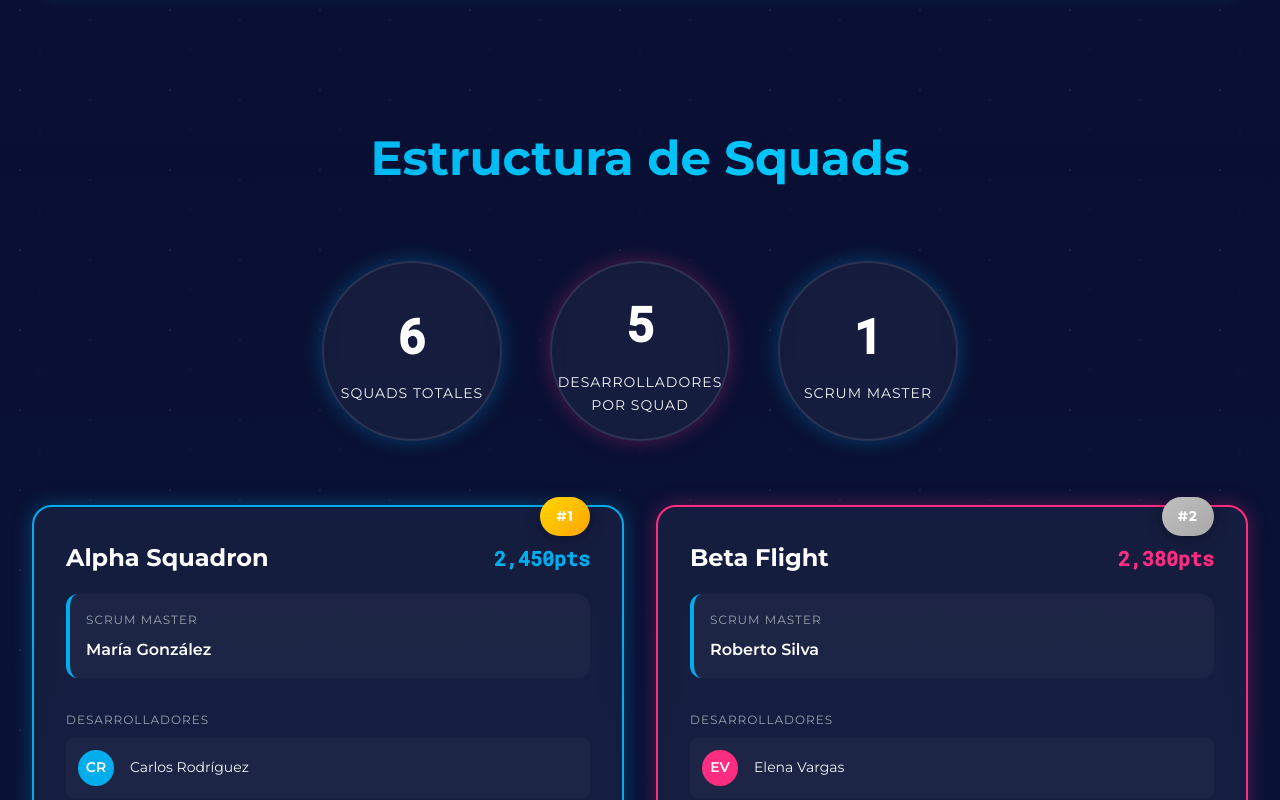
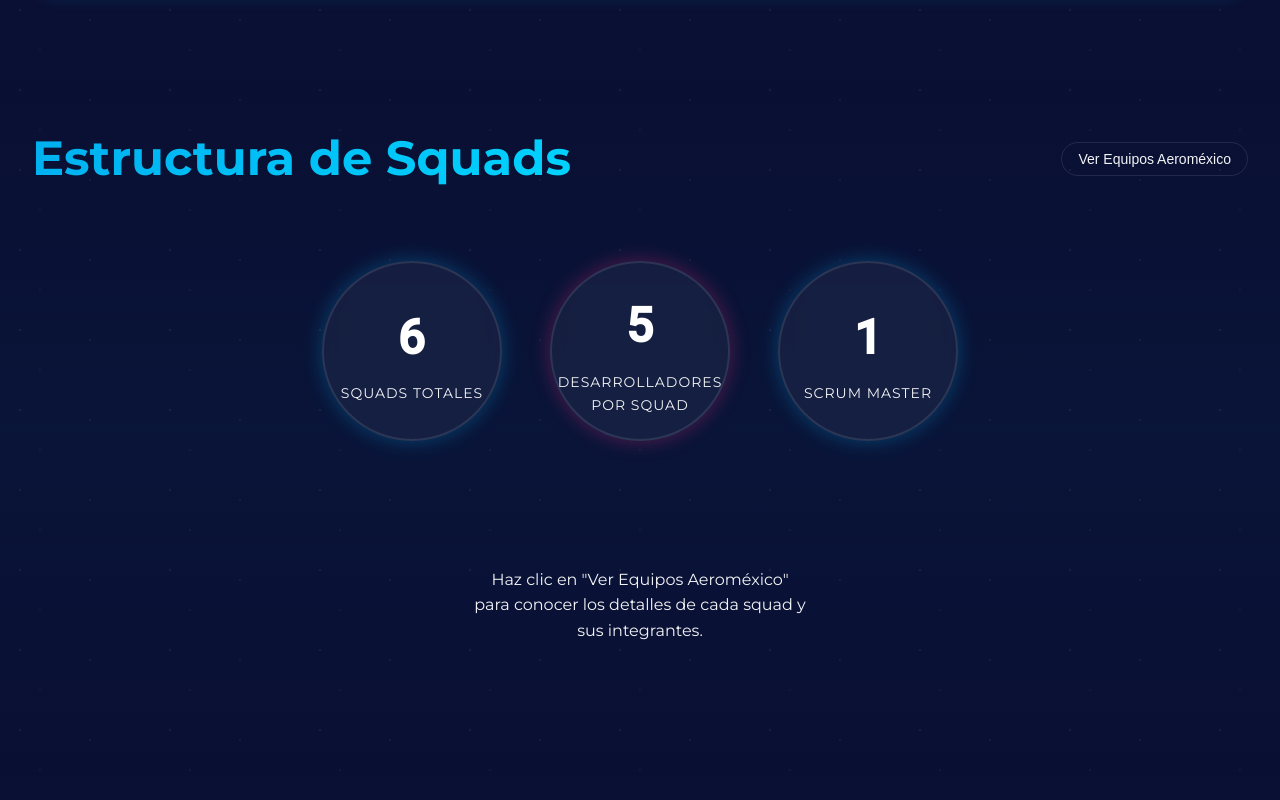
Before and after one commit to PedroAbaonza/am-ia-league2025, an Angular app in the folder am-ia-league/: page / in a window 1280 px wide. Shown: the part 4500-5300 px from the top of the page. Built offline with nearby package versions, Linux system fonts and the light colour scheme.

Commit message:
Squads ver detalles

```diff
--- a/am-ia-league/src/app/components/squads-overview/squads-overview.component.html
+++ b/am-ia-league/src/app/components/squads-overview/squads-overview.component.html
@@ -1,6 +1,11 @@
 <section class="squads-overview">
   <div class="container">
-    <h2 class="section-title gradient-text">Estructura de Squads</h2>
+    <div class="section-header">
+      <h2 class="section-title gradient-text">Estructura de Squads</h2>
+      <button class="details-toggle-btn" (click)="toggleSquadsDetails()">
+        {{ showSquadsDetails ? 'Ocultar' : 'Ver' }} Equipos Aeroméxico
+      </button>
+    </div>
 
     <!-- Stats Generales -->
     <div class="squad-stats">
@@ -18,8 +23,17 @@
       </div>
     </div>
 
-    <!-- Grid de Squads -->
-    <div class="squads-grid">
+    <!-- Mensaje cuando está oculto -->
+    <div class="teams-preview" *ngIf="!showSquadsDetails">
+      <div class="preview-content">
+        <p class="preview-description">
+          Haz clic en "Ver Equipos Aeroméxico" para conocer los detalles de cada squad y sus integrantes.
+        </p>
+      </div>
+    </div>
+
+    <!-- Grid de Squads cuando está visible -->
+    <div class="squads-grid" *ngIf="showSquadsDetails">
       <div class="squad-card"
            *ngFor="let squad of squads; let i = index"
            [style.border-color]="squad.color"
--- a/am-ia-league/src/app/components/squads-overview/squads-overview.component.scss
+++ b/am-ia-league/src/app/components/squads-overview/squads-overview.component.scss
@@ -10,11 +10,37 @@
   margin: 0 auto;
 }
 
+.section-header {
+  display: flex;
+  justify-content: space-between;
+  align-items: center;
+  margin-bottom: 4rem;
+  flex-wrap: wrap;
+  gap: 2rem;
+}
+
 .section-title {
   font-size: clamp(2rem, 5vw, 3rem);
   font-weight: 700;
-  text-align: center;
-  margin-bottom: 4rem;
+  margin: 0;
+}
+
+.details-toggle-btn {
+  padding: 0.5rem 1rem;
+  background: transparent;
+  color: var(--text-secondary);
+  border: 1px solid var(--card-border);
+  border-radius: 20px;
+  cursor: pointer;
+  transition: all 0.3s ease;
+  font-weight: 500;
+  font-size: 0.875rem;
+
+  &:hover {
+    color: var(--aviation-blue);
+    border-color: var(--aviation-blue);
+    background: rgba(0, 174, 239, 0.05);
+  }
 }
 
 .squad-stats {
@@ -202,7 +228,39 @@
   text-align: center;
 }
 
+// Teams Preview Styles
+.teams-preview {
+  display: flex;
+  justify-content: center;
+  align-items: center;
+  min-height: 200px;
+  margin: 2rem 0;
+}
+
+.preview-content {
+  text-align: center;
+  max-width: 400px;
+  padding: 2rem;
+}
+
+.preview-description {
+  font-size: 1rem;
+  color: var(--text-secondary);
+  margin: 0;
+  line-height: 1.6;
+}
+
 @media (max-width: 768px) {
+  .section-header {
+    flex-direction: column;
+    align-items: center;
+    text-align: center;
+  }
+
+  .details-toggle-btn {
+    font-size: 0.8rem;
+  }
+
   .squad-stats {
     gap: 2rem;
   }
@@ -230,4 +288,8 @@
     position: static;
     margin-bottom: 1rem;
   }
+
+  .preview-content {
+    padding: 1.5rem 1rem;
+  }
 }
--- a/am-ia-league/src/app/components/squads-overview/squads-overview.component.ts
+++ b/am-ia-league/src/app/components/squads-overview/squads-overview.component.ts
@@ -11,6 +11,9 @@
 export class SquadsOverviewComponent implements OnInit {
   squads: Squad[] = [];
   maxPoints = 3000; // Objetivo máximo de puntos
+
+  // Control de visibilidad de detalles
+  showSquadsDetails = false;
 
   constructor(private leaderboardService: LeaderboardService) {}
 
@@ -41,4 +44,9 @@
     };
     return colors[position as keyof typeof colors] || 'var(--card-bg)';
   }
+
+  // Método para controlar visibilidad de detalles
+  toggleSquadsDetails() {
+    this.showSquadsDetails = !this.showSquadsDetails;
+  }
 }
```
Also changed, not shown: 1 other file (tests, documents, lock files or other folders).
